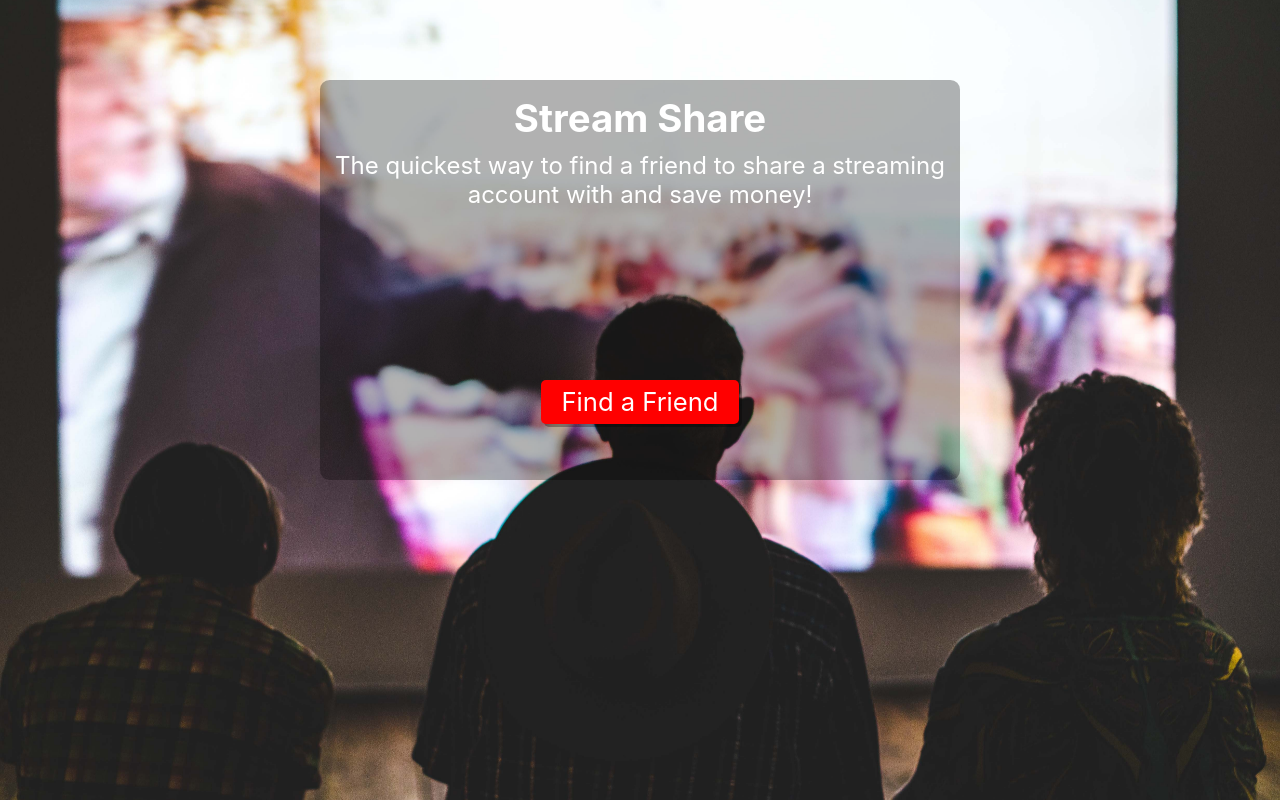
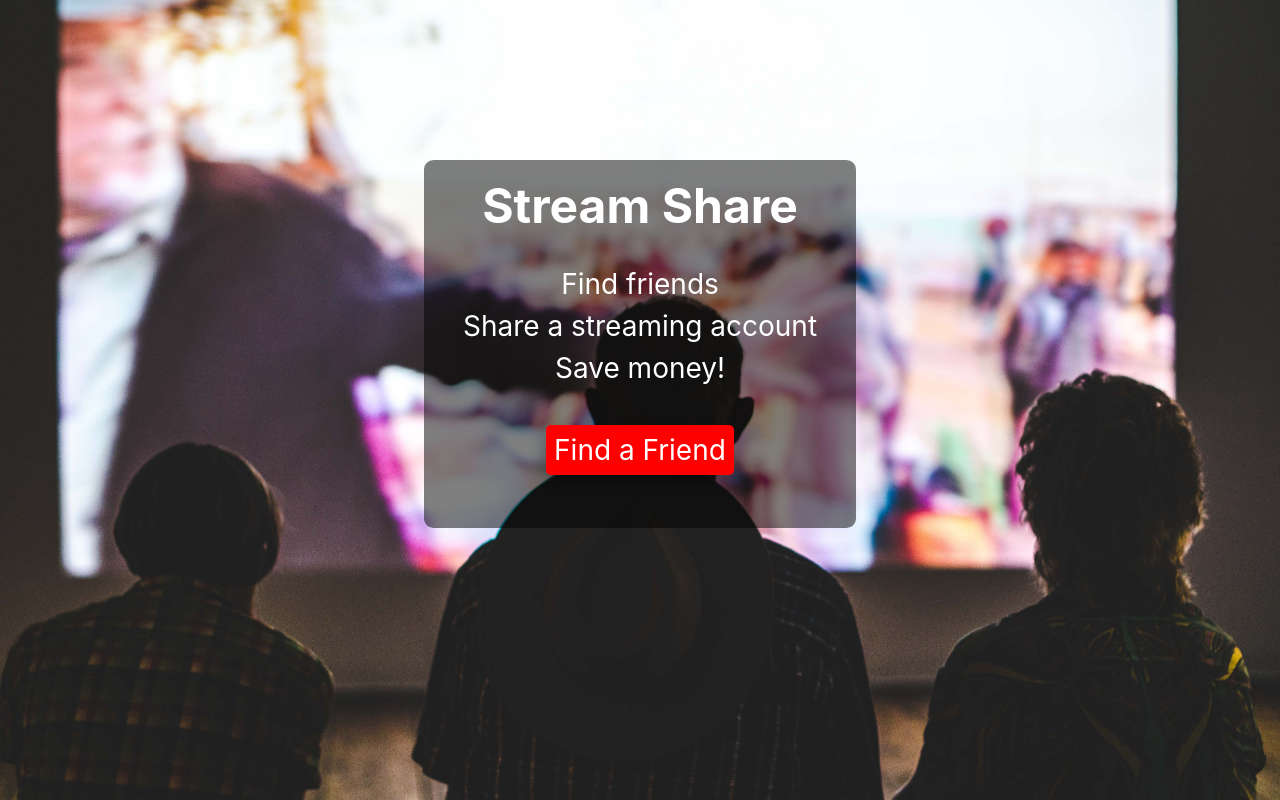
Before and after one commit to 6JoeB/stream-share, a React (Create React App) app in the folder frontend/: page / in a window 1280 px wide. Built offline with nearby package versions, Linux system fonts and the light colour scheme.

Commit message:
Updated Landing Page styling and implemented BEM naming convention

```diff
--- a/frontend/public/index.html
+++ b/frontend/public/index.html
@@ -9,8 +9,6 @@
 			name="description"
 			content="Web site created to allow streaming service users to share accounts"
 		/>
-		<link rel="apple-touch-icon" href="%PUBLIC_URL%/logo192.png" />
-		<link rel="manifest" href="%PUBLIC_URL%/manifest.json" />
 		<title>Stream Share</title>
 	</head>
 	<body>
--- a/frontend/src/App.css
+++ b/frontend/src/App.css
@@ -3,8 +3,116 @@
 :root {
 	--primary-colour: rgba(255, 255, 255, 0.842);
 	--dark-primary-colour: rgb(255, 0, 0);
-	--darker-primary-colour: rgb(185, 0, 0);
+	--darker-primary-colour: rgb(207, 0, 0);
 	--secondary-colour: rgb(198, 202, 237);
+}
+
+/* padding */
+
+.p {
+	padding: 0.5rem;
+}
+
+.p--1 {
+	padding: 1rem;
+}
+
+.p--2 {
+	padding: 2rem;
+}
+
+.p--3 {
+	padding: 3rem;
+}
+
+.py {
+	padding: 0.5rem 0;
+}
+
+.py--1 {
+	padding: 1rem 0;
+}
+
+.py--2 {
+	padding: 2rem 0;
+}
+
+.py--3 {
+	padding: 3rem 0;
+}
+
+.ptop {
+	padding-top: 0.5rem;
+}
+
+/* margin */
+
+.m--0 {
+	margin: 0px;
+}
+
+.m {
+	margin: 0.5rem;
+}
+
+.m--1 {
+	margin: 1rem;
+}
+
+.m--2 {
+	margin: 2rem;
+}
+
+.m--3 {
+	margin: 3rem;
+}
+
+.my {
+	margin: 0.5rem 0;
+}
+
+.my--1 {
+	margin: 1rem 0;
+}
+
+.my--2 {
+	margin: 2rem 0;
+}
+
+.my--3 {
+	margin: 3rem 0;
+}
+
+.m--auto {
+	margin: auto;
+}
+
+/*  text sizes */
+
+.text--medium {
+	font-size: 1.5rem;
+}
+
+.text--xmedium {
+	font-size: 1.75rem;
+}
+
+.text--large {
+	font-size: 2rem;
+}
+
+.text--xlarge {
+	font-size: 2.5rem;
+}
+
+.text--xxlarge {
+	font-size: 3rem;
+}
+
+/*  text */
+
+.text--centered {
+	text-align: center;
 }
 
 /* layout */
@@ -18,38 +126,24 @@
 	color: white;
 }
 
-.landing--inner {
-	width: 40rem;
-	height: 25rem;
-	margin: 0 auto;
+.landing--overlay {
+	width: 27rem;
+	height: 23rem;
 	position: relative;
-	top: 10%;
-	background: rgb(0, 0, 0, 0.3);
+	top: 20%;
+	background: rgba(0, 0, 0, 0.5);
 	border-radius: 0.6rem;
-}
-
-.landing--buttons {
-	position: absolute;
-	margin: auto;
-	bottom: 0;
-	right: 0;
-	left: 0;
-	height: 100px;
-	width: 300px;
-	text-align: center;
 }
 
 /* buttons */
 
 .button {
 	border-radius: 5px;
-	padding: 0.4rem 1.3rem;
-	font-size: 1.6rem;
 	text-align: center;
 	cursor: pointer;
 	display: inline-block;
 	text-decoration: none;
-	box-shadow: 3px 3px rgb(0, 0, 0, 0.3);
+	box-shadow: 0 8px 16px 0 rgba(0, 0, 0, 0.2), 0 6px 20px 0 rgba(0, 0, 0, 0.19);
 }
 
 .button--primary {
@@ -60,45 +154,3 @@
 .button--primary:hover {
 	background: var(--darker-primary-colour);
 }
-
-/*  text sizes */
-
-.text-xlarge {
-	font-size: 2.4rem;
-}
-
-.text-large {
-	font-size: 2rem;
-}
-
-.text-medium {
-	font-size: 1.5rem;
-}
-
-/*  text */
-
-h1 {
-	position: absolute;
-}
-
-p {
-	position: absolute;
-}
-
-.title {
-	padding: 15px;
-	margin: 0px 5px;
-	right: 0;
-	left: 0;
-}
-
-.landing-title {
-	text-align: center;
-}
-
-.landing--info-text {
-	top: 14%;
-	padding: 15px;
-	text-align: center;
-	margin: 0 auto;
-}
--- a/frontend/src/components/layout/LandingPage.jsx
+++ b/frontend/src/components/layout/LandingPage.jsx
@@ -4,16 +4,22 @@ import { Link } from "react-router-dom";
 const LandingPage = () => {
 	return (
 		<section className='landing'>
-			<div className='landing--inner'>
-				<div className='landing-title'>
-					<h1 className='text-xlarge title'>Stream Share</h1>
+			<div className='landing--overlay m--auto'>
+				<div className='text--centered'>
+					<h1 className='text--xxlarge m--0 p--1'>Stream Share</h1>
 				</div>
-				<p className='text-medium landing--info-text'>
-					The quickest way to find a friend to share a streaming account with and save
-					money!
-				</p>
-				<div className='landing--buttons'>
-					<Link to='/findafriend' className='button button--primary'>
+				<div className='landing-info p'>
+					<p className='text--xmedium text--centered m--auto ptop'>Find friends</p>
+					<p className='text--xmedium text--centered m--auto ptop'>
+						Share a streaming account
+					</p>
+					<p className='text--xmedium text--centered m--auto ptop'>Save money!</p>
+				</div>
+				<div className='text--centered m--auto'>
+					<Link
+						to='/findafriend'
+						className='button button--primary p my--2 text--xmedium'
+					>
 						Find a Friend
 					</Link>
 				</div>
```
